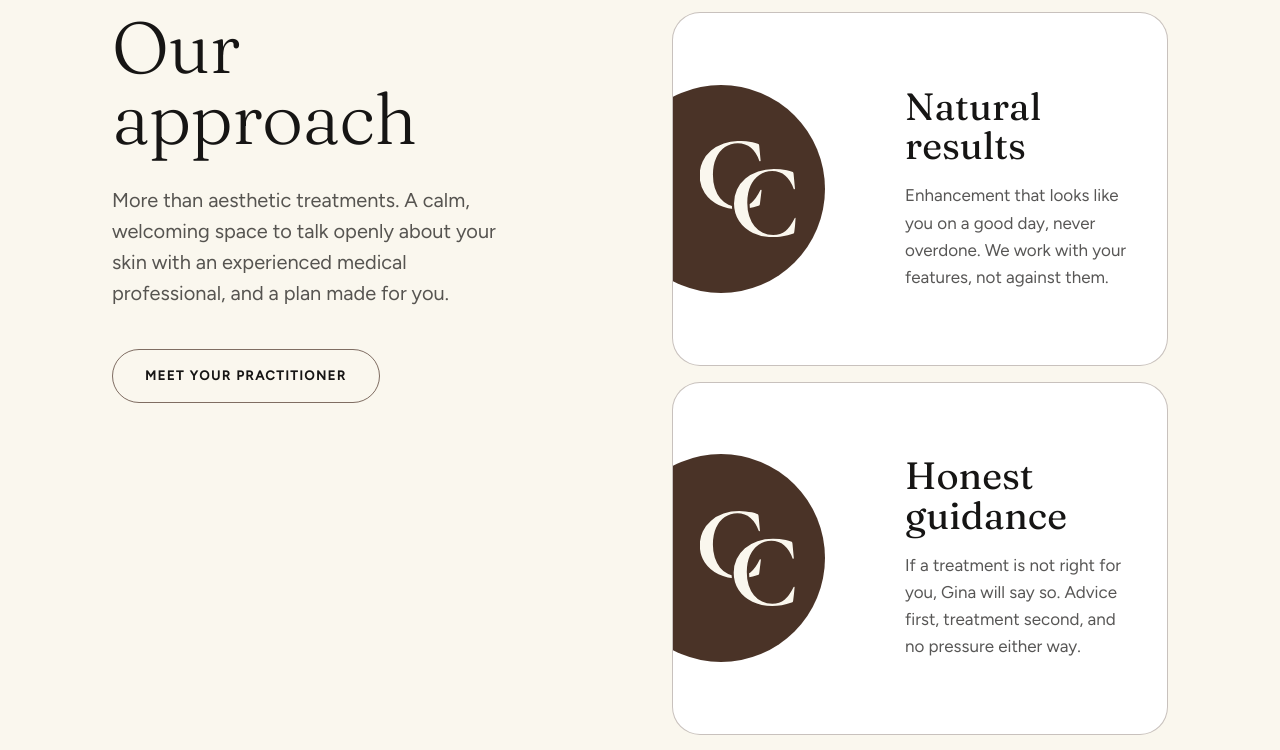
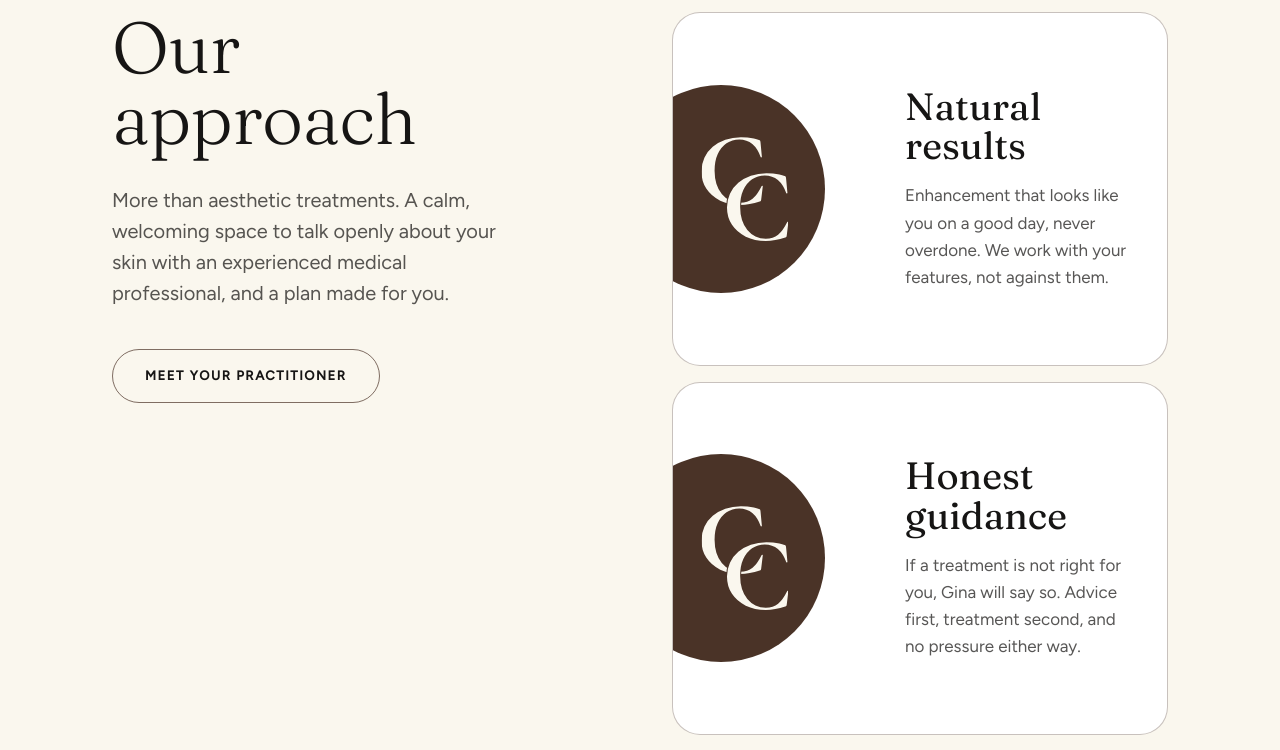
Before and after one commit to coveclinic/cove-clinic-site, a Next.js app: page / in a window 1280 px wide. Shown: the part 900-1650 px from the top of the page. Built offline with nearby package versions, Linux system fonts and the light colour scheme.

Commit message:
Use the new CC monogram in the circles too
Co-Authored-By: Claude Opus 5.5 <noreply@anthropic.com>
Claude-Session: https://claude.ai/code/session_018MdN3Ca5oEeEGP2U2Aw4dn

```diff
--- a/components/DrawingMark.tsx
+++ b/components/DrawingMark.tsx
@@ -20,13 +20,14 @@ export function DrawingMark({
       className={`grid shrink-0 place-items-center overflow-hidden rounded-full ${disc} ${className}`}
     >
       <span
-        className={`block aspect-square h-[46%] ${line} ${markClassName}`}
+        className={`block h-[50%] ${line} ${markClassName}`}
         style={{
-          maskImage: "url(/brand/monogram.svg)",
+          aspectRatio: "273.25 / 326.1",
+          maskImage: "url(/brand/monogram-tall.svg)",
           maskRepeat: "no-repeat",
           maskSize: "contain",
           maskPosition: "center",
-          WebkitMaskImage: "url(/brand/monogram.svg)",
+          WebkitMaskImage: "url(/brand/monogram-tall.svg)",
           WebkitMaskRepeat: "no-repeat",
           WebkitMaskSize: "contain",
           WebkitMaskPosition: "center",
```
Also changed, not shown: public/brand/monogram.svg (deleted).
